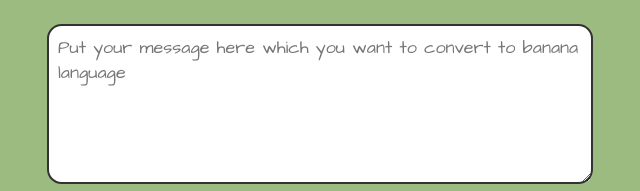
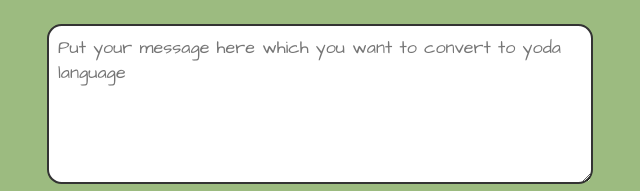
Before and after one commit to MeetTandel/Yoda-Translate, a plain HTML site: page index.html in a window 1280 px wide. Shown: the part 193-384 px from the top of the page, 320-960 px from the left. Drawn offline with Linux system fonts and the light colour scheme.

Commit message:
text changes

```diff
--- a/index.html
+++ b/index.html
@@ -20,7 +20,7 @@
     </div>
     <main>
         <textarea id="translate-input"
-            placeholder="Put your message here which you want to convert to banana language"></textarea>
+            placeholder="Put your message here which you want to convert to yoda language"></textarea>
         <button id="translate-button">Yoda Translate</button>
 
         <div id="translate-output"></div>
```
